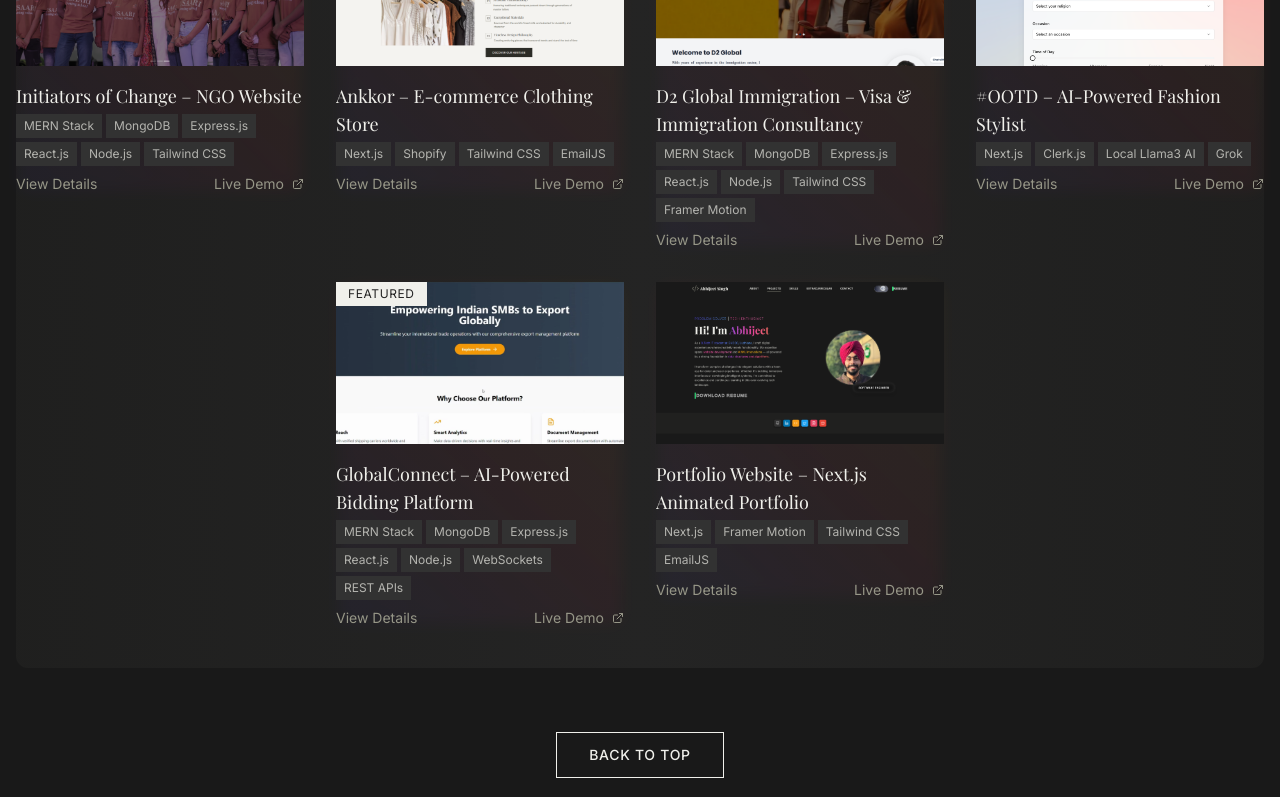
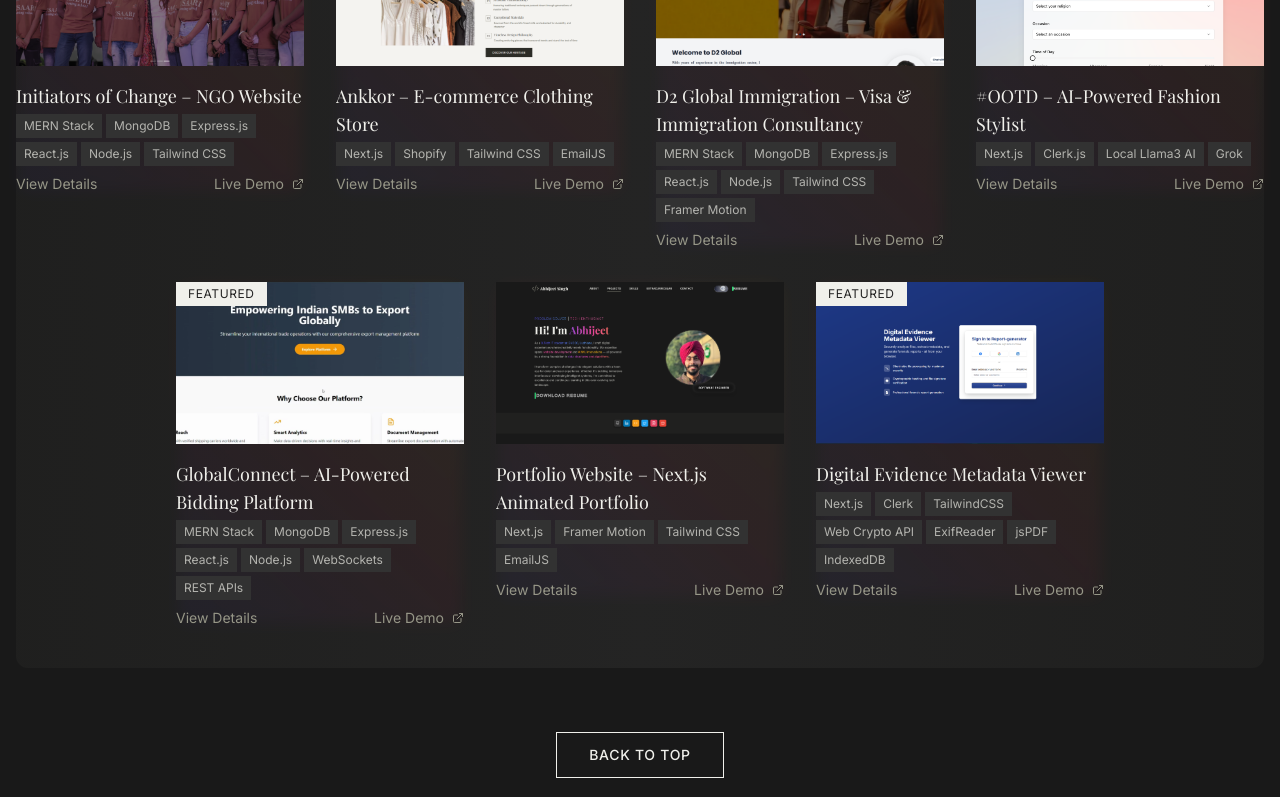
Before and after one commit to abhijeets54/portfolio, a Next.js app: page /projects in a window 1280 px wide. Shown: the part 508-1305 px from the top of the page. Built offline with nearby package versions, Linux system fonts and the light colour scheme; a web font is replaced by a local one.

Commit message:
added DF project

```diff
--- a/src/app/page.tsx
+++ b/src/app/page.tsx
@@ -113,6 +113,16 @@ const projects = [
     tags: ['Next.js', 'Framer Motion', 'Tailwind CSS', 'EmailJS'],
     liveUrl: 'https://abhijeet-portfolio.vercel.app',
     featured: true,
+  },
+  {
+    id: 'digital-evidence-viewer',
+    title: 'Digital Evidence Metadata Viewer',
+    description: 'A client-side digital forensics tool for securely analyzing files, extracting metadata, generating cryptographic hashes, and creating forensic reports - all without sending any data to a server.',
+    image: '/df.png',
+    tags: ['Next.js', 'Clerk', 'TailwindCSS', 'Web Crypto API', 'jsPDF', 'IndexedDB'],
+    liveUrl: 'https://df-project-nine.vercel.app',
+    featured: true,
+    category: 'Digital Forensics',
   }
 ];
 
--- a/src/app/project/[id]/page.tsx
+++ b/src/app/project/[id]/page.tsx
@@ -229,6 +229,51 @@ const projectsData = [
     ],
     date: 'November 2023',
     duration: '1 month',
+  },
+  {
+    id: 'digital-evidence-viewer',
+    title: 'Digital Evidence Metadata Viewer',
+    description: 'A client-side digital forensics tool for securely analyzing files, extracting metadata, and creating reports.',
+    fullDescription: `
+      A client-side digital forensics tool for securely analyzing files, extracting metadata, generating cryptographic hashes, and creating forensic reports - all without sending any data to a server.
+
+      The application performs all file analysis entirely in the browser, meaning sensitive evidence files never leave the user's device. It provides comprehensive metadata extraction for various file types, cryptographic hash generation (MD5, SHA-256), file signature verification, case management capabilities, and professional PDF report generation. All analysis results are stored securely in the browser using IndexedDB.
+
+      This project demonstrates my ability to create secure, privacy-focused applications with advanced client-side processing capabilities for specialized domains like digital forensics.
+    `,
+    image: '/df.png',
+    tags: ['Next.js', 'Clerk', 'TailwindCSS', 'Web Crypto API', 'ExifReader', 'jsPDF', 'IndexedDB'],
+    liveUrl: 'https://df-project-nine.vercel.app',
+    featured: true,
+    category: 'Digital Forensics',
+    goals: [
+      'Create a secure digital forensics tool with complete client-side processing',
+      'Implement comprehensive file metadata extraction and analysis',
+      'Develop cryptographic hash generation and file signature verification',
+      'Build case management and organization capabilities',
+      'Create professional forensic report generation'
+    ],
+    technologies: {
+      frontend: ['Next.js 14 (App Router)', 'TypeScript', 'TailwindCSS', 'React'],
+      other: ['Web Crypto API', 'ExifReader', 'jsPDF', 'IndexedDB', 'Clerk Authentication'],
+      deployment: ['Vercel'],
+    },
+    challenges: [
+      'Processing large files entirely client-side without performance issues',
+      'Implementing complex cryptographic operations in the browser',
+      'Creating a secure storage mechanism for forensic data',
+      'Generating professional PDF reports with consistent formatting',
+      'Ensuring compliance with digital forensics best practices'
+    ],
+    results: [
+      'Secure, privacy-focused file analysis with no server uploads',
+      'Comprehensive metadata extraction for various file types',
+      'Professional PDF reports for forensic documentation',
+      'Case management system for organizing multiple analyses',
+      'Secure local storage of analysis results'
+    ],
+    date: 'February 2024',
+    duration: '2 months',
   },
   {
     id: 'portfolio',
--- a/src/app/projects/page.tsx
+++ b/src/app/projects/page.tsx
@@ -112,6 +112,16 @@ const allProjects = [
     liveUrl: 'https://abhijeets-portfolio.vercel.app',
     featured: false,
     category: 'Web App',
+  },
+  {
+    id: 'digital-evidence-viewer',
+    title: 'Digital Evidence Metadata Viewer',
+    description: 'A client-side digital forensics tool for securely analyzing files, extracting metadata, generating cryptographic hashes, and creating forensic reports - all without sending any data to a server. Features include secure client-side processing with no data uploads to servers, user authentication with Clerk, comprehensive file analysis (metadata, hashes, file signatures), case management for organizing multiple analyses, professional PDF report generation, and local browser storage using IndexedDB.',
+    image: '/df.png',
+    tags: ['Next.js', 'Clerk', 'TailwindCSS', 'Web Crypto API', 'ExifReader', 'jsPDF', 'IndexedDB'],
+    liveUrl: 'https://df-project-nine.vercel.app',
+    featured: true,
+    category: 'Digital Forensics',
   }
 ];
 
```
Also changed, not shown: public/df.png (added).
